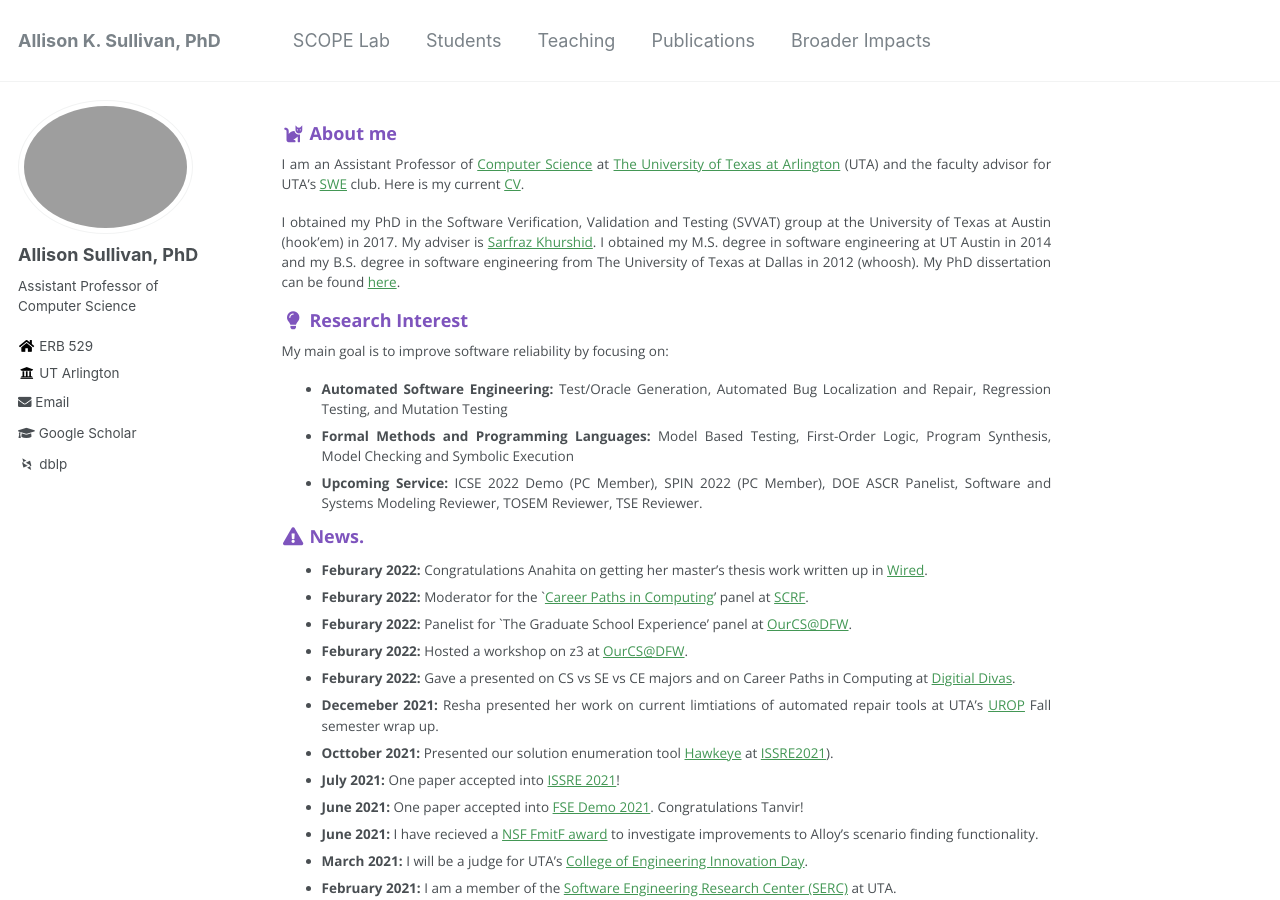
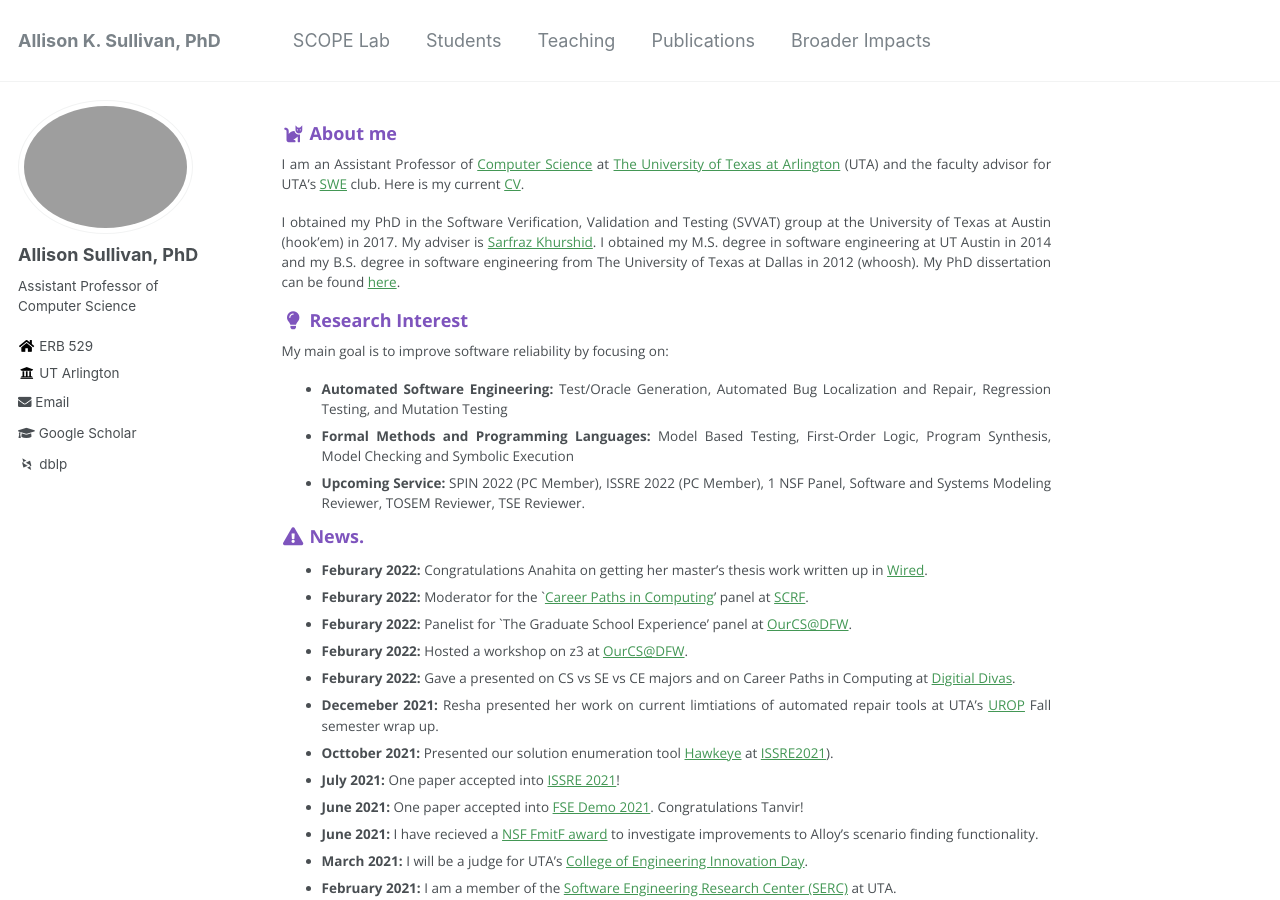
Before and after one commit to Allisonius/allisonius.github.io, a Jekyll site: the page built from _pages/about.md, in a window 1280 px wide and 900 px high. Built offline with Jekyll 4.4.1, drawn with Linux system fonts in a browser that asks for light colours; some web fonts are replaced.

Commit message:
Update about.md

```diff
--- a/_pages/about.md
+++ b/_pages/about.md
@@ -19,7 +19,7 @@ My main goal is to improve software reliability by focusing on:
 Mutation Testing
   * **Formal Methods and Programming Languages:** Model Based Testing, First-Order Logic, Program Synthesis, Model
 Checking and Symbolic Execution
- * **Upcoming Service:** ICSE 2022 Demo (PC Member), SPIN 2022 (PC Member), DOE ASCR Panelist, Software and Systems Modeling Reviewer, TOSEM Reviewer, TSE Reviewer.
+ * **Upcoming Service:** SPIN 2022 (PC Member), ISSRE 2022 (PC Member), 1 NSF Panel, Software and Systems Modeling Reviewer, TOSEM Reviewer, TSE Reviewer.
 
 
 
```
